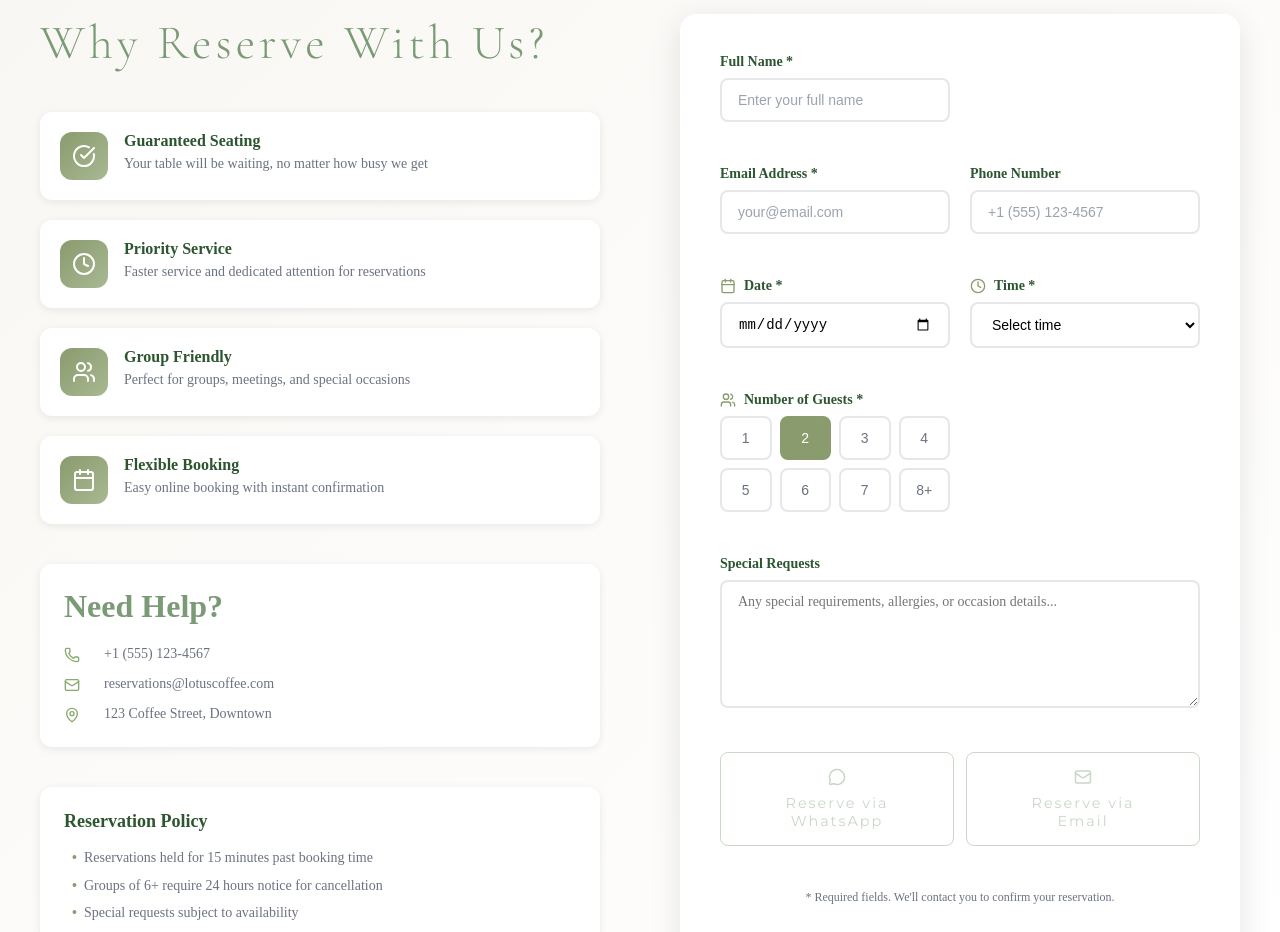
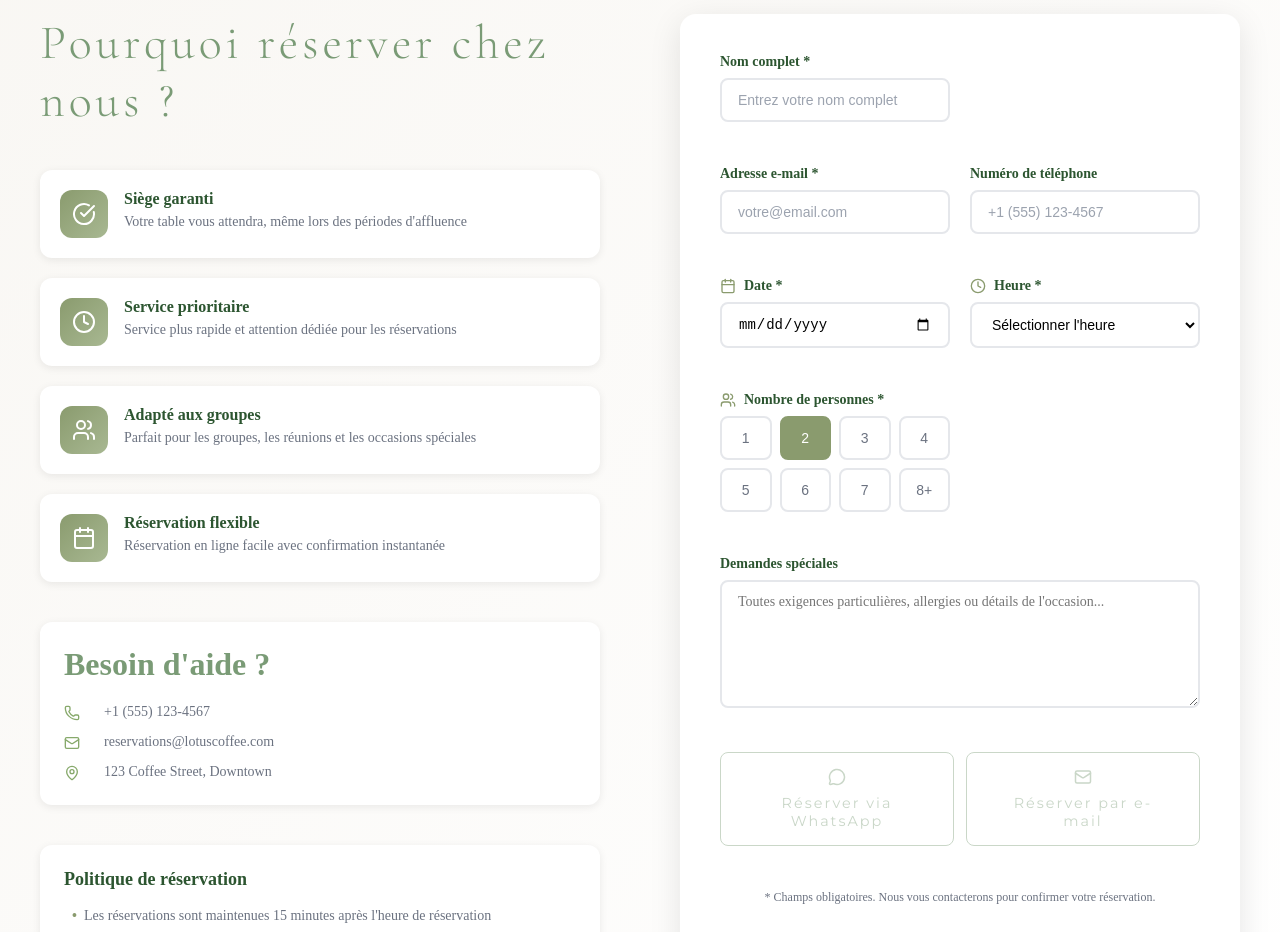
Before and after one commit to Chiheb-Ayarii/Lotus-cafe, a React (Vite) app: page / in a window 1280 px wide. Shown: the part 1160-2092 px from the top of the page. Built offline with nearby package versions, Linux system fonts and the light colour scheme.

Commit message:
traduction_reserv

```diff
--- a/src/components/home/Reservation.jsx
+++ b/src/components/home/Reservation.jsx
@@ -48,25 +48,25 @@ export default function ReservationSection() {
     let isValid = true
 
     if (!formData.name.trim()) {
-      newErrors.name = "Name is required"
+      newErrors.name = "Le nom est requis"
       isValid = false
     }
 
     if (!formData.email.trim()) {
-      newErrors.email = "Email is required"
+      newErrors.email = "L'email est requis"
       isValid = false
     } else if (!/\S+@\S+\.\S+/.test(formData.email)) {
-      newErrors.email = "Email is invalid"
+      newErrors.email = "L'email est invalide"
       isValid = false
     }
 
     if (!formData.date) {
-      newErrors.date = "Date is required"
+      newErrors.date = "La date est requise"
       isValid = false
     }
 
     if (!formData.time) {
-      newErrors.time = "Time is required"
+      newErrors.time = "L'heure est requise"
       isValid = false
     }
 
@@ -81,17 +81,17 @@ export default function ReservationSection() {
 
     setIsSubmitting(true)
 
-    const message = `Hello! I would like to make a reservation at Lotus Coffee House:
+    const message = `Bonjour ! Je souhaite faire une réservation au Lotus Coffee House :
 
-Name: ${formData.name}
-Email: ${formData.email}
-Phone: ${formData.phone}
-Date: ${formData.date}
-Time: ${formData.time}
-Number of Guests: ${formData.guests}
-${formData.specialRequests ? `Special Requests: ${formData.specialRequests}` : ''}
+Nom : ${formData.name}
+Email : ${formData.email}
+Téléphone : ${formData.phone}
+Date : ${formData.date}
+Heure : ${formData.time}
+Nombre de personnes : ${formData.guests}
+${formData.specialRequests ? `Demandes spéciales : ${formData.specialRequests}` : ''}
 
-Please confirm my reservation. Thank you!`
+Merci de confirmer ma réservation.`
 
     const encodedMessage = encodeURIComponent(message)
     const whatsappUrl = `https://wa.me/15551234567?text=${encodedMessage}`
@@ -110,22 +110,22 @@ Please confirm my reservation. Thank you!`
 
     setIsSubmitting(true)
 
-    const subject = `Reservation Request - ${formData.name}`
-    const body = `Dear Lotus Coffee House,
+    const subject = `Demande de réservation - ${formData.name}`
+    const body = `Bonjour Lotus Coffee House,
 
-I would like to make a reservation with the following details:
+Je souhaite faire une réservation avec les informations suivantes :
 
-Name: ${formData.name}
-Email: ${formData.email}
-Phone: ${formData.phone}
-Date: ${formData.date}
-Time: ${formData.time}
-Number of Guests: ${formData.guests}
-${formData.specialRequests ? `Special Requests: ${formData.specialRequests}` : ''}
+Nom : ${formData.name}
+Email : ${formData.email}
+Téléphone : ${formData.phone}
+Date : ${formData.date}
+Heure : ${formData.time}
+Nombre de personnes : ${formData.guests}
+${formData.specialRequests ? `Demandes spéciales : ${formData.specialRequests}` : ''}
 
-Please confirm my reservation at your earliest convenience.
+Veuillez confirmer ma réservation dès que possible.
 
-Thank you,
+Merci,
 ${formData.name}`
 
     const encodedSubject = encodeURIComponent(subject)
@@ -161,25 +161,25 @@ ${formData.name}`
       <div className="reservation-container">
         {/* Section Header */}
         <div className="reservation-header">
-          <p className="reservation-decorative">Book Your Table</p>
+          <p className="reservation-decorative">Réservez votre table</p>
           <div className="reservation-divider">
             <div className="divider-line"></div>
             <Calendar className="divider-icon" />
             <div className="divider-line"></div>
           </div>
           <h2 className="reservation-title">
-            Make a Reservation
+            Réserver une table
           </h2>
           <p className="reservation-description">
-            Secure your spot at Lotus Coffee House. Whether it's for a quiet coffee break,
-            business meeting, or casual gathering, we'll ensure you have the perfect experience.
+            Assurez votre place au Lotus Café. Que ce soit pour une pause café tranquille,
+            une réunion d'affaires ou un rassemblement convivial, nous vous garantissons une expérience parfaite.
           </p>
         </div>
 
         <div className="reservation-content">
           {/* Left Side - Contact Info */}
           <div className="contact-info-side">
-            <h3 className="contact-title">Why Reserve With Us?</h3>
+            <h3 className="contact-title">Pourquoi réserver chez nous ?</h3>
 
             <div className="benefits-grid">
               <div className="benefit-card">
@@ -187,8 +187,8 @@ ${formData.name}`
                   <CheckCircle />
                 </div>
                 <div className="benefit-content">
-                  <h4>Guaranteed Seating</h4>
-                  <p>Your table will be waiting, no matter how busy we get</p>
+                  <h4>Siège garanti</h4>
+                  <p>Votre table vous attendra, même lors des périodes d'affluence</p>
                 </div>
               </div>
 
@@ -197,8 +197,8 @@ ${formData.name}`
                   <Clock />
                 </div>
                 <div className="benefit-content">
-                  <h4>Priority Service</h4>
-                  <p>Faster service and dedicated attention for reservations</p>
+                  <h4>Service prioritaire</h4>
+                  <p>Service plus rapide et attention dédiée pour les réservations</p>
                 </div>
               </div>
 
@@ -207,8 +207,8 @@ ${formData.name}`
                   <Users />
                 </div>
                 <div className="benefit-content">
-                  <h4>Group Friendly</h4>
-                  <p>Perfect for groups, meetings, and special occasions</p>
+                  <h4>Adapté aux groupes</h4>
+                  <p>Parfait pour les groupes, les réunions et les occasions spéciales</p>
                 </div>
               </div>
 
@@ -217,14 +217,14 @@ ${formData.name}`
                   <Calendar />
                 </div>
                 <div className="benefit-content">
-                  <h4>Flexible Booking</h4>
-                  <p>Easy online booking with instant confirmation</p>
+                  <h4>Réservation flexible</h4>
+                  <p>Réservation en ligne facile avec confirmation instantanée</p>
                 </div>
               </div>
             </div>
 
             <div className="contact-details">
-              <h4 className="contact-subtitle">Need Help?</h4>
+              <h4 className="contact-subtitle">Besoin d'aide ?</h4>
               <div className="contact-methods">
                 <div className="contact-method">
                   <Phone className="contact-icon" />
@@ -242,12 +242,12 @@ ${formData.name}`
             </div>
 
             <div className="reservation-policy">
-              <h4 className="policy-title">Reservation Policy</h4>
+              <h4 className="policy-title">Politique de réservation</h4>
               <ul className="policy-list">
-                <li>Reservations held for 15 minutes past booking time</li>
-                <li>Groups of 6+ require 24 hours notice for cancellation</li>
-                <li>Special requests subject to availability</li>
-                <li>Contact us for events larger than 8 people</li>
+                <li>Les réservations sont maintenues 15 minutes après l'heure de réservation</li>
+                <li>Les groupes de 6+ nécessitent un préavis de 24 heures pour l'annulation</li>
+                <li>Les demandes spéciales sont soumises à disponibilité</li>
+                <li>Contactez-nous pour des événements de plus de 8 personnes</li>
               </ul>
             </div>
           </div>
@@ -257,16 +257,16 @@ ${formData.name}`
             {isSubmitted ? (
               <div className="success-message">
                 <CheckCircle className="success-icon" />
-                <h3>Reservation Confirmed!</h3>
-                <p>Thank you, {formData.name}. Your table for {formData.guests} on {formData.date} at {formData.time} has been reserved.</p>
-                <p className="success-note">We've sent a confirmation to {formData.email}</p>
+                <h3>Réservation confirmée !</h3>
+                <p>Merci, {formData.name}. Votre table pour {formData.guests} le {formData.date} à {formData.time} a été réservée.</p>
+                <p className="success-note">Nous avons envoyé une confirmation à {formData.email}</p>
               </div>
             ) : (
               <form className="reservation-form">
                 <div className="form-row">
                   <div className="form-group">
                     <label htmlFor="name" className="form-label">
-                      Full Name *
+                      Nom complet *
                     </label>
                     <input
                       type="text"
@@ -275,7 +275,7 @@ ${formData.name}`
                       value={formData.name}
                       onChange={handleChange}
                       className={`form-input ${errors.name ? 'error' : ''}`}
-                      placeholder="Enter your full name"
+                      placeholder="Entrez votre nom complet"
                     />
                     {errors.name && <span className="error-message">{errors.name}</span>}
                   </div>
@@ -284,7 +284,7 @@ ${formData.name}`
                 <div className="form-row">
                   <div className="form-group">
                     <label htmlFor="email" className="form-label">
-                      Email Address *
+                      Adresse e-mail *
                     </label>
                     <input
                       type="email"
@@ -293,13 +293,13 @@ ${formData.name}`
                       value={formData.email}
                       onChange={handleChange}
                       className={`form-input ${errors.email ? 'error' : ''}`}
-                      placeholder="your@email.com"
+                      placeholder="votre@email.com"
                     />
                     {errors.email && <span className="error-message">{errors.email}</span>}
                   </div>
                   <div className="form-group">
                     <label htmlFor="phone" className="form-label">
-                      Phone Number
+                      Numéro de téléphone
                     </label>
                     <input
                       type="tel"
@@ -333,7 +333,7 @@ ${formData.name}`
                   <div className="form-group">
                     <label htmlFor="time" className="form-label">
                       <Clock className="label-icon" />
-                      Time *
+                      Heure *
                     </label>
                     <select
                       id="time"
@@ -342,7 +342,7 @@ ${formData.name}`
                       onChange={handleChange}
                       className={`form-input ${errors.time ? 'error' : ''}`}
                     >
-                      <option value="">Select time</option>
+                      <option value="">Sélectionner l'heure</option>
                       {timeSlots.map(time => (
                         <option key={time} value={time}>
                           {time}
@@ -357,7 +357,7 @@ ${formData.name}`
                   <div className="form-group">
                     <label htmlFor="guests" className="form-label">
                       <Users className="label-icon" />
-                      Number of Guests *
+                      Nombre de personnes *
                     </label>
                     <div className="guest-buttons">
                       {guestOptions.map(guest => (
@@ -376,7 +376,7 @@ ${formData.name}`
 
                 <div className="form-group">
                   <label htmlFor="specialRequests" className="form-label">
-                    Special Requests
+                    Demandes spéciales
                   </label>
                   <textarea
                     id="specialRequests"
@@ -384,7 +384,7 @@ ${formData.name}`
                     value={formData.specialRequests}
                     onChange={handleChange}
                     className="form-textarea"
-                    placeholder="Any special requirements, allergies, or occasion details..."
+                    placeholder="Toutes exigences particulières, allergies ou détails de l'occasion..."
                     rows={4}
                   />
                 </div>
@@ -399,12 +399,12 @@ ${formData.name}`
                     {isSubmitting ? (
                       <>
                         <div className="spinner"></div>
-                        Processing...
+                        Traitement...
                       </>
                     ) : (
                       <>
                         <MessageCircle className="button-icon" />
-                        Reserve via WhatsApp
+                        Réserver via WhatsApp
                       </>
                     )}
                   </button>
@@ -418,19 +418,19 @@ ${formData.name}`
                     {isSubmitting ? (
                       <>
                         <div className="spinner"></div>
-                        Processing...
+                        Traitement...
                       </>
                     ) : (
                       <>
                         <Mail className="button-icon" />
-                        Reserve via Email
+                        Réserver par e-mail
                       </>
                     )}
                   </button>
                 </div>
 
                 <p className="form-note">
-                  * Required fields. We'll contact you to confirm your reservation.
+                  * Champs obligatoires. Nous vous contacterons pour confirmer votre réservation.
                 </p>
               </form>
             )}
```
